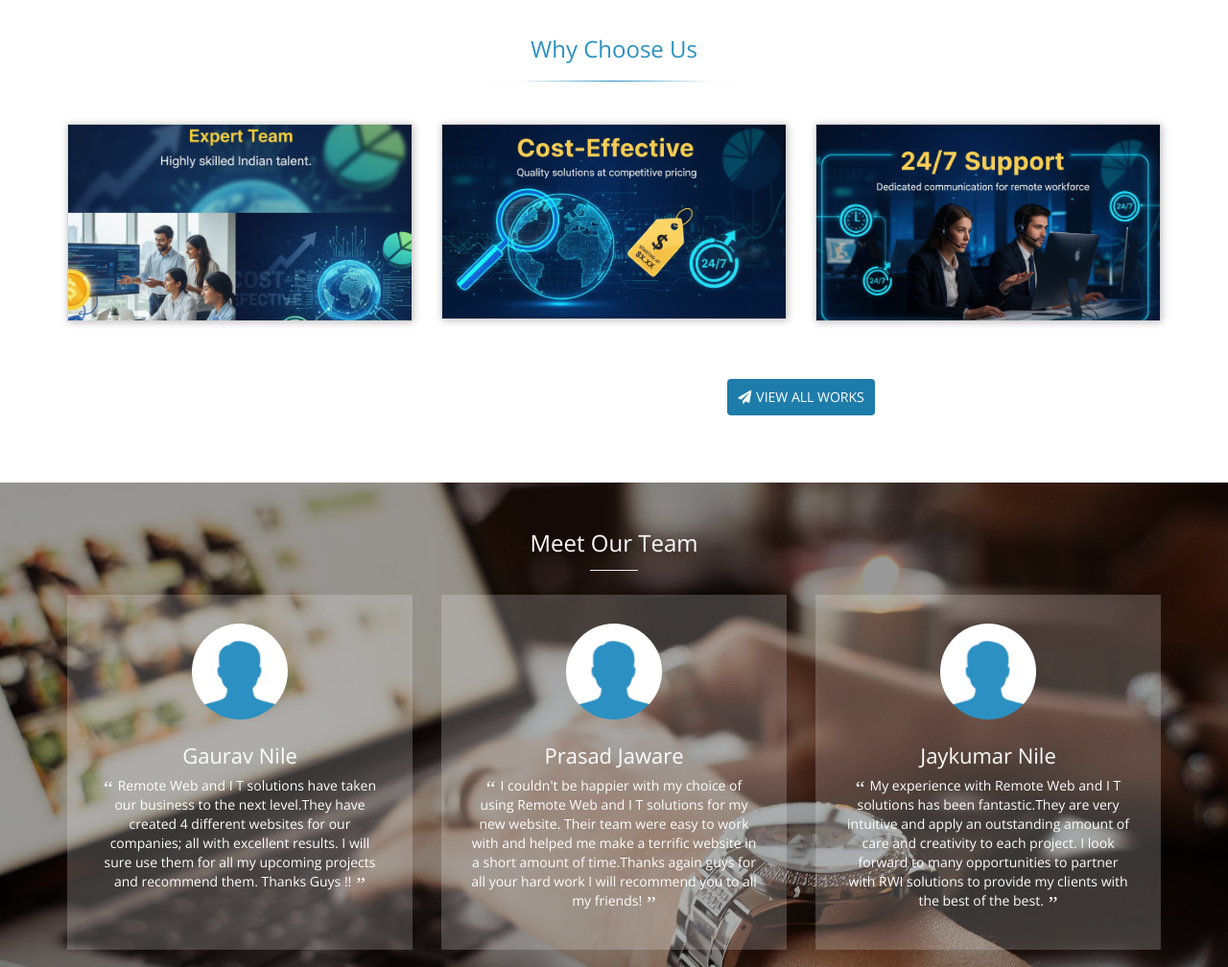
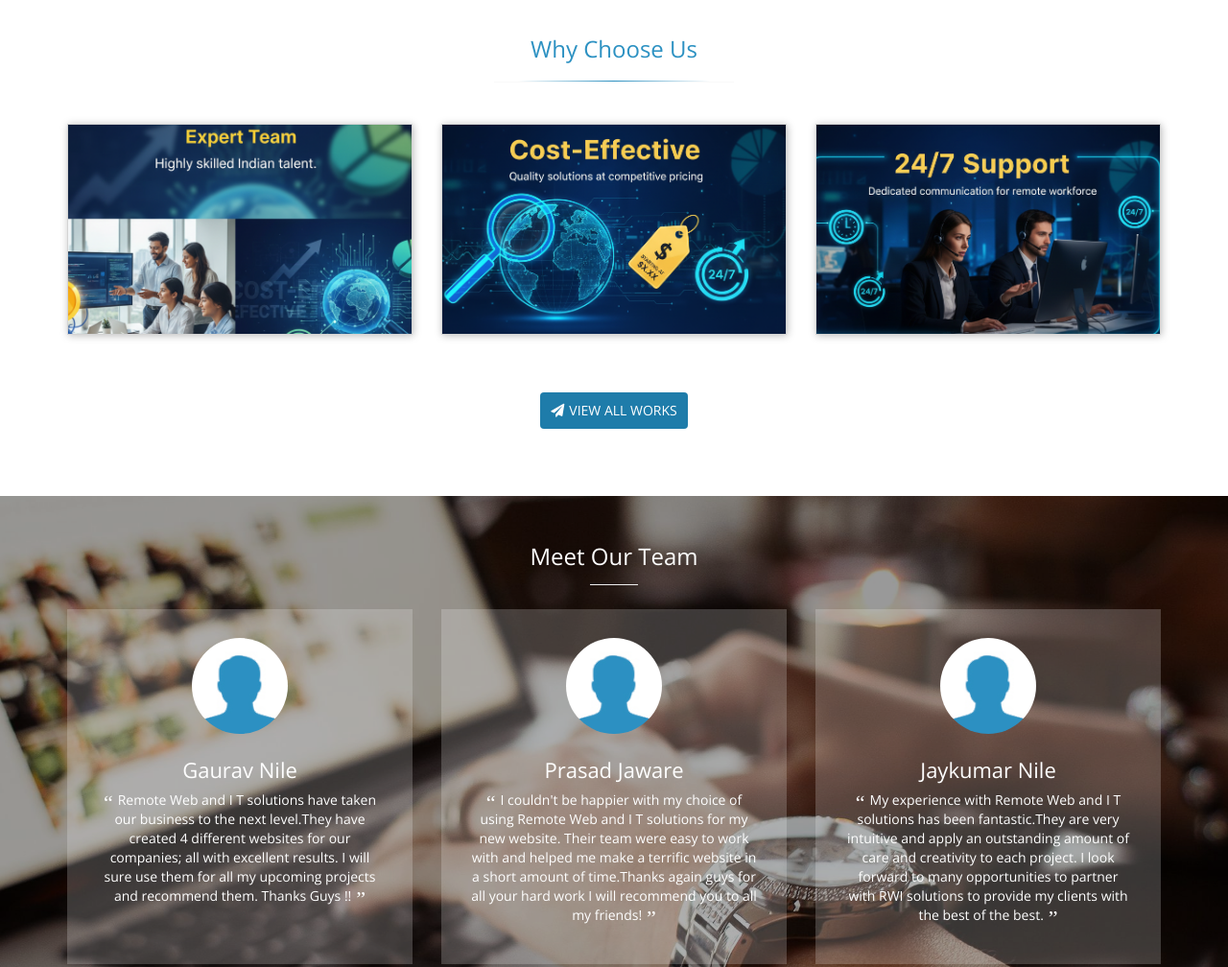
Before and after one commit to GAURAVNILE/Nxtdyne-Main, a plain HTML site: page index.html in a window 1280 px wide. Shown: the part 1720-2728 px from the top of the page at 96% size. Drawn offline with nearby package versions, Linux system fonts and the light colour scheme.

Commit message:
Added Hard code style for why choose us

```diff
--- a/index.html
+++ b/index.html
@@ -26,7 +26,29 @@
     <![endif]-->
 
 <style>
+/* Uniform size for "Why Choose Us" / portfolio images
+   - Adjust --portfolio-image-height to change the fixed height (e.g., 200px, 240px)
+   - object-fit: cover crops images to fill the container without distortion
+*/
+:root {
+  --portfolio-image-height: 220px;
+}
 
+/* Ensure the wrapper has fixed height and hides overflow */
+.img_portfoliobox .ImageWrapper {
+  height: var(--portfolio-image-height);
+  overflow: hidden;
+  display: block;
+}
+
+/* Make the image fill the wrapper and crop if necessary */
+.img_portfoliobox .ImageWrapper img,
+.img_portfoliobox .ImageWrapper .img-responsive {
+  width: 100%;
+  height: 100%;
+  object-fit: cover;
+  display: block;
+}
 </style>
 
 </head>
```
